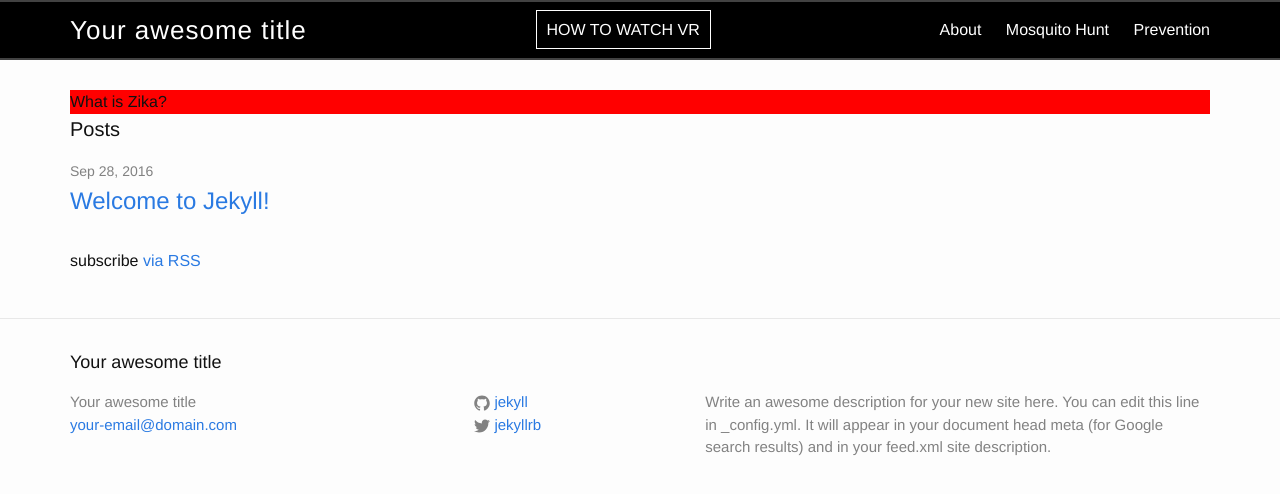
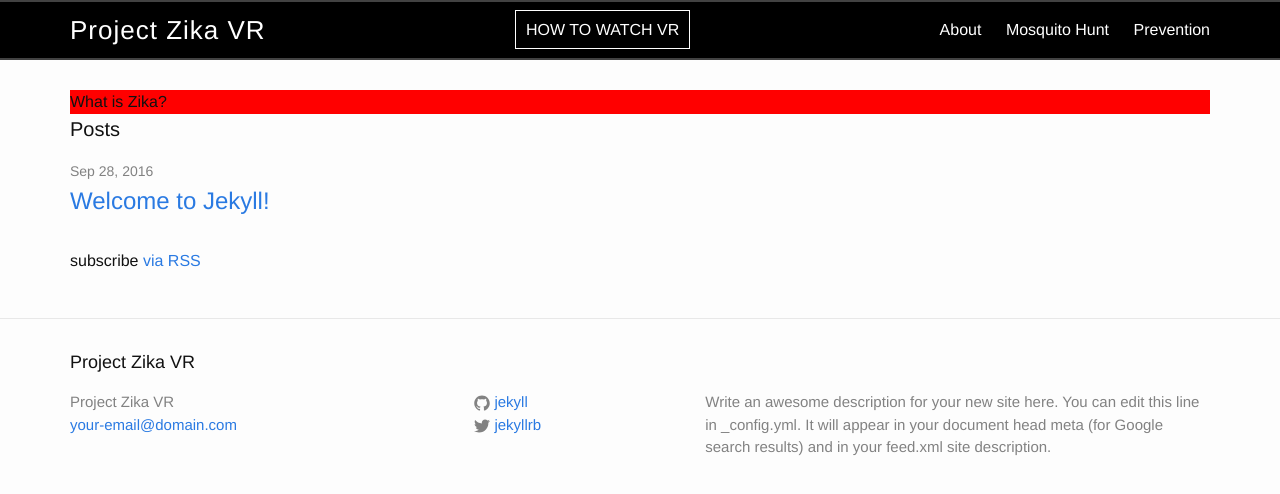
Before and after one commit to zika-vr/zika-vr.github.io, a Jekyll site: the page built from index.html, in a window 1280 px wide. Shown: the top 494 px of the page. Built offline with Jekyll 4.4.1, drawn with Linux system fonts in a browser that asks for light colours.

Commit message:
config add title

```diff
--- a/_config.yml
+++ b/_config.yml
@@ -13,7 +13,7 @@
 # you will see them accessed via {{ site.title }}, {{ site.email }}, and so on.
 # You can create any custom variable you would like, and they will be accessible
 # in the templates via {{ site.myvariable }}.
-title: Your awesome title
+title: Project Zika VR
 email: your-email@domain.com
 description: > # this means to ignore newlines until "baseurl:"
   Write an awesome description for your new site here. You can edit this
```
